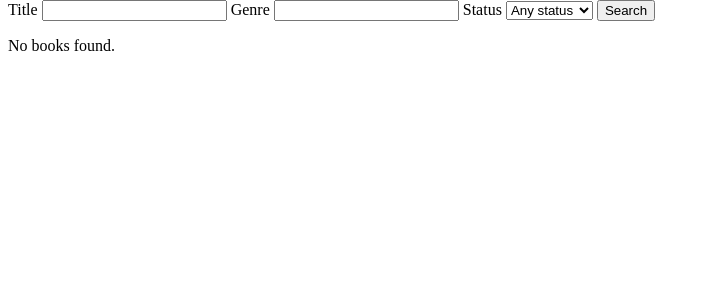
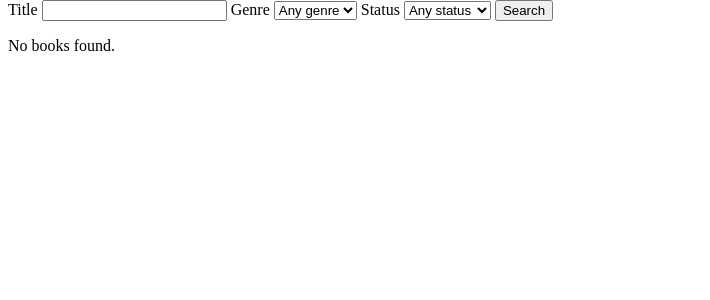
Before and after one commit to saineee/novelstack, a Django app: page /books/ in a window 1280 px wide. Shown: the part 26-326 px from the top of the page, without its empty margins (0-710 px from the left). Run offline with Django 5.2, Linux system fonts and the light colour scheme; data that the repository does not hold is empty.

Commit message:
feat: genre filter uses Genre dropdown with exact membership

```diff
--- a/books/templates/books/book_list.html
+++ b/books/templates/books/book_list.html
@@ -5,7 +5,12 @@
         <label for="title-input">Title</label>
         <input type="text" name="title" id="title-input" value="{{ title }}">
         <label for="genre-input">Genre</label>
-        <input type="text" name="genre" id="genre-input" value="{{ genre }}">
+        <select name="genre" id="genre-input">
+            <option value="" {% if not genre %}selected{% endif %}>Any genre</option>
+            {% for g in genres %}
+            <option value="{{ g.name }}" {% if g.name == genre %}selected{% endif %}>{{ g }}</option>
+            {% endfor %}
+        </select>
         <label for="status-input">Status</label>
         <select name="status" id="status-input">
             <option value="" {% if not status %}selected{% endif %}>Any status</option>
--- a/books/views.py
+++ b/books/views.py
@@ -2,7 +2,7 @@ from django.contrib.admin.views.decorators import staff_member_required
 
 from django.shortcuts import render, redirect, get_object_or_404
 from library.models import UserBook
-from .models import Book
+from .models import Book, Genre
 from .forms import BookForm
 
 # book creation requires staff privileges, regular users cannot access this form.
@@ -57,15 +57,16 @@ def book_list(request):
     title = request.GET.get('title', '')
     genre = request.GET.get('genre', '')
     status = request.GET.get('status', '')
+    genres = Genre.objects.all()
     status_choices = Book.STATUS_CHOICES
-    # status is exact-match (fixed choice dropdown), title/genre use icontains for partial text search
+    # status, genres is exact-match (fixed choice dropdown), title uses icontains for partial text search
     if title:
         sorted_books = sorted_books.filter(title__icontains=title)
     if genre:
-        sorted_books = sorted_books.filter(genre__icontains=genre)
+        sorted_books = sorted_books.filter(genres__name=genre)
     if status:
         sorted_books = sorted_books.filter(status=status)
-    return render(request, 'books/book_list.html', {'books': sorted_books, 'title': title, 'genre': genre, 'status': status, 'status_choices': status_choices})
+    return render(request, 'books/book_list.html', {'genres': genres, 'books': sorted_books, 'title': title, 'status': status, 'status_choices': status_choices, 'genre': genre})
 
 def home(request):
     return render(request, 'home.html')
```
